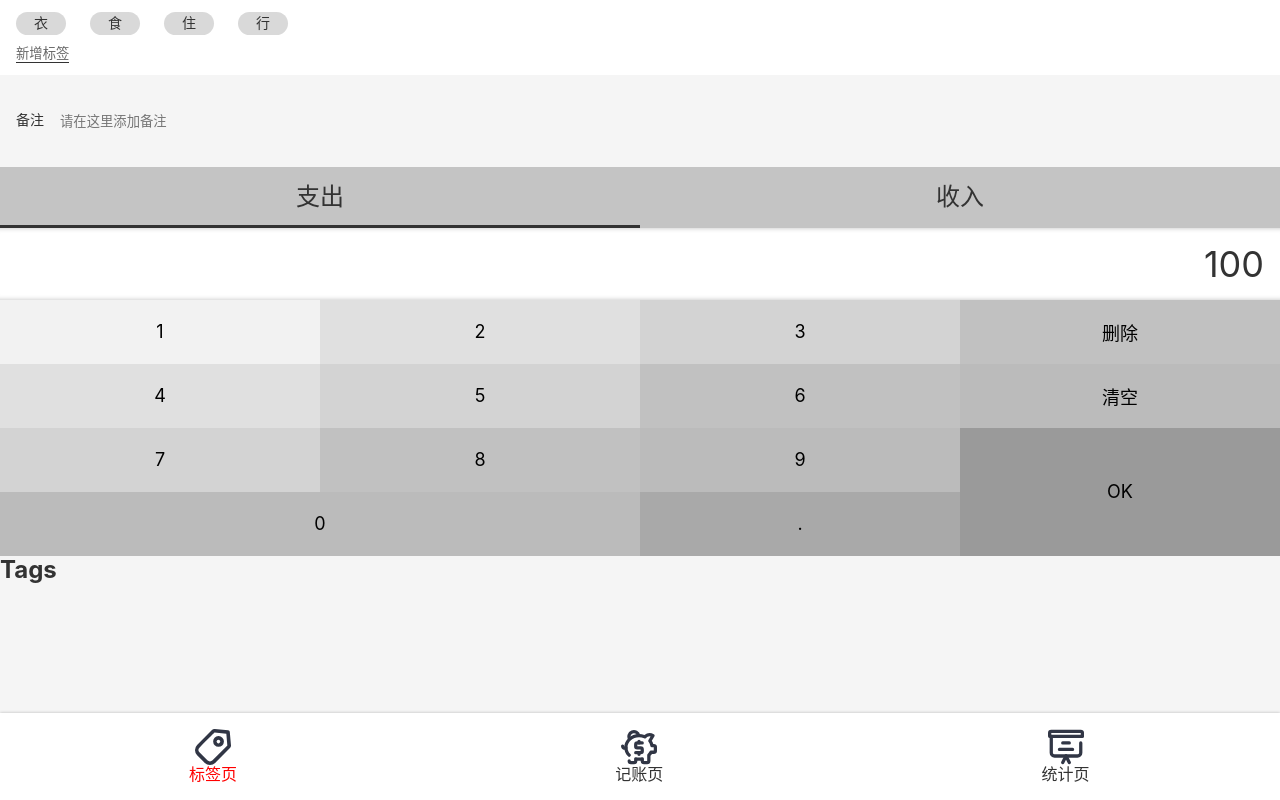
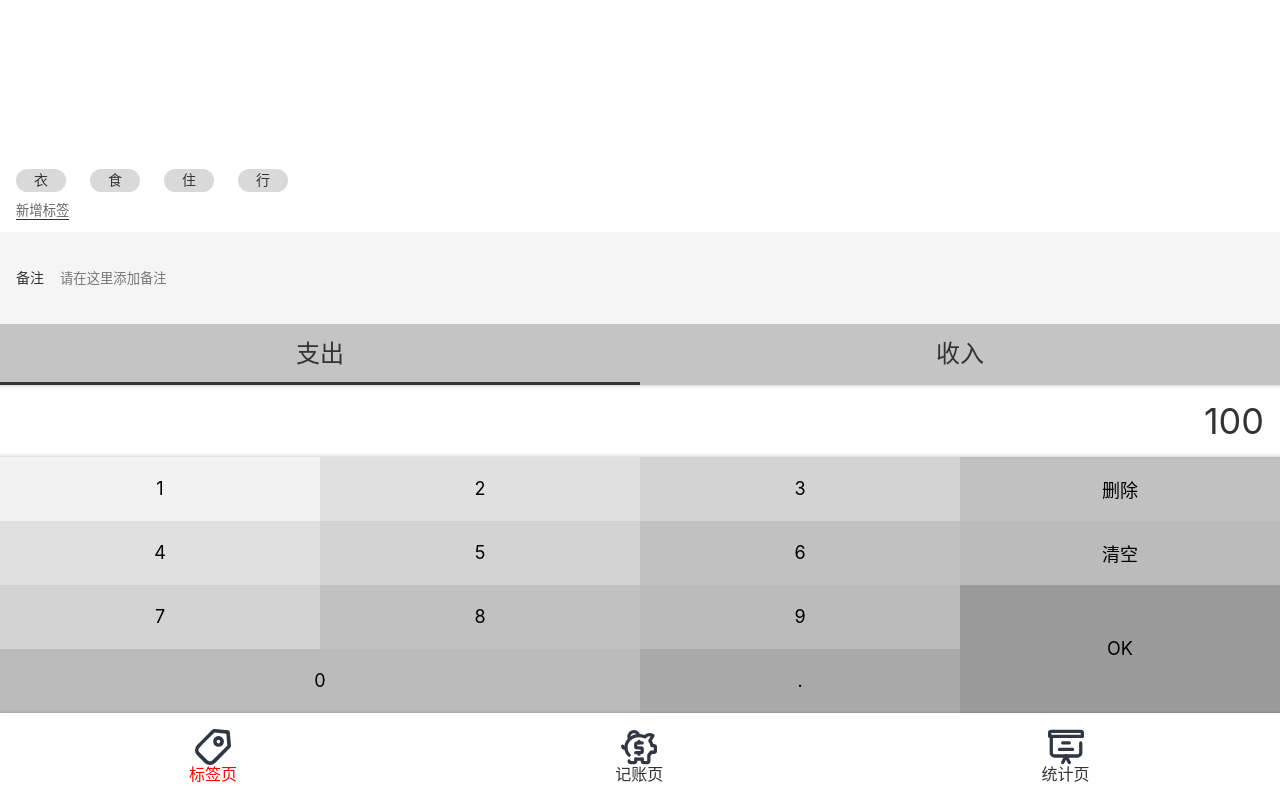
Before and after one commit to Howardyangyixuan/react-money, a React app: page /#/tags in a window 1280 px wide. Built offline with nearby package versions, Linux system fonts and the light colour scheme.

Commit message:
完成并优化tag页面整体布局

```diff
--- a/src/Components/Layout.tsx
+++ b/src/Components/Layout.tsx
@@ -17,7 +17,7 @@
 const Layout = (props: any) => {
   return (
     <Wrapper>
-      <Main>
+      <Main className={props.className}>
         {props.children}
       </Main>
       <Nav/>
--- a/src/views/Tag.tsx
+++ b/src/views/Tag.tsx
@@ -5,6 +5,11 @@
 const TagsSection = styled.section`
 background: #FFFFFF;
 padding: 12px 16px;
+flex-grow: 1;
+display: flex;
+flex-direction: column;
+justify-content: flex-end;
+align-items: flex-start;
 > ol{
   margin: 0 -12px;
   > li{
@@ -119,9 +124,13 @@
   }
 `;
 
+const MyLayout = styled(Layout)`
+display: flex;
+flex-direction: column;
+`
 function Tags() {
   return (
-    <Layout>
+    <MyLayout>
       <TagsSection>
         <ol>
           <li>衣</li>
@@ -162,8 +171,7 @@
           <button>.</button>
         </div>
       </NumberPadSection>
-      <h2>Tags</h2>
-    </Layout>
+    </MyLayout>
   );
 }
 
```
